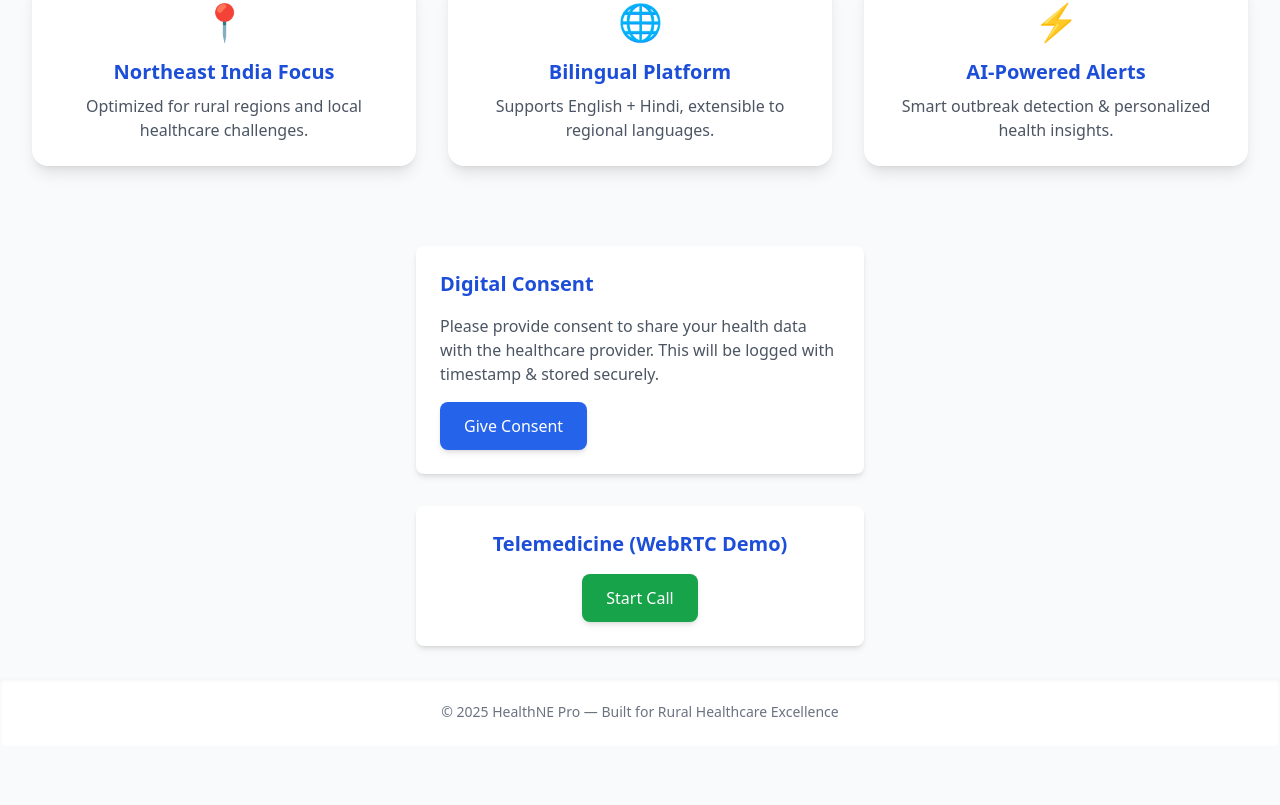
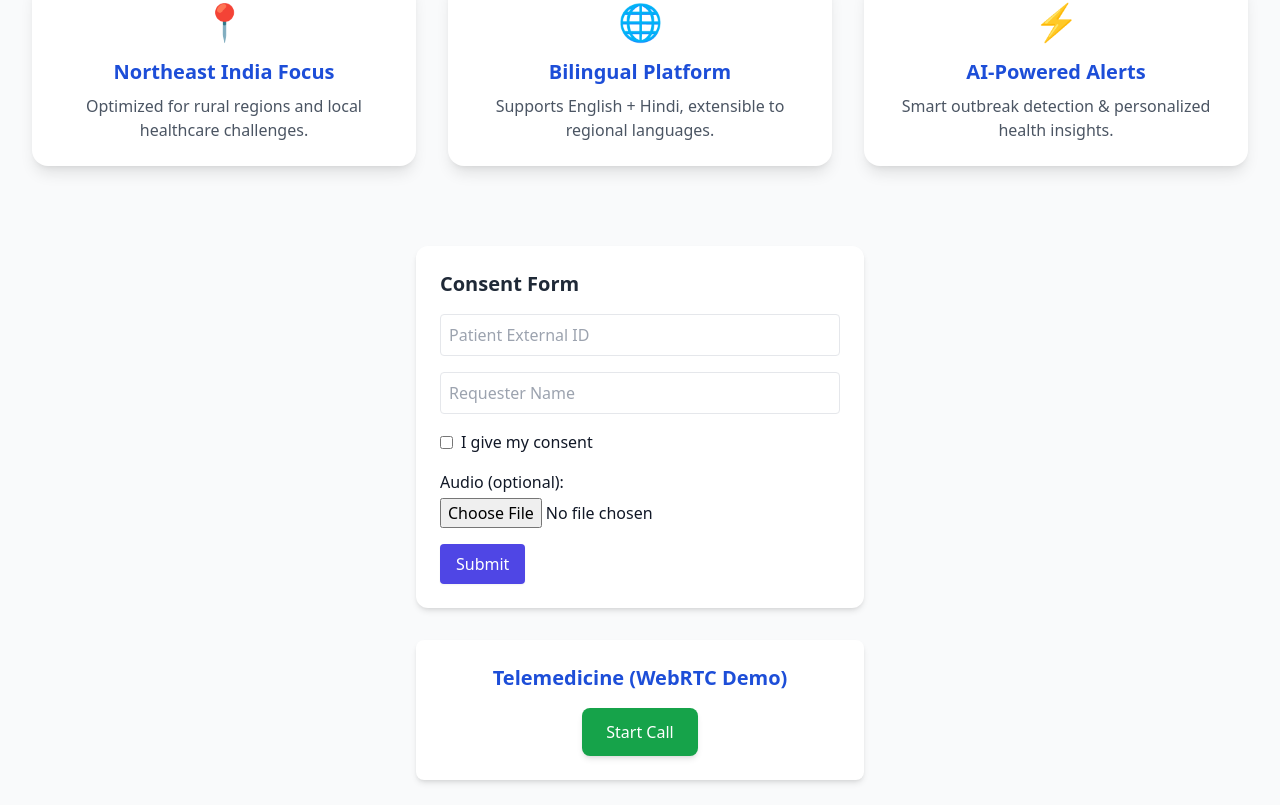
Before and after one commit to AnannyaMahajan/SmartHealth, a React (Create React App) app in the folder Frontend/: page / in a window 1280 px wide. Shown: the part 530-1335 px from the top of the page. Before the commit the page ends 1276 px from the top, so only its background shows below. Built offline with nearby package versions, Linux system fonts and the light colour scheme; the HTML template or start-up script is replaced by a standard one.

Commit message:
Update ConsentForm.js

```diff
--- a/Frontend/src/components/ConsentForm.js
+++ b/Frontend/src/components/ConsentForm.js
@@ -1,32 +1,83 @@
 import React, { useState } from "react";
 
-export default function ConsentForm() {
-  const [consent, setConsent] = useState(false);
+function ConsentForm() {
+  const [patientId, setPatientId] = useState("");
+  const [requester, setRequester] = useState("");
+  const [granted, setGranted] = useState(false);
+  const [audioFile, setAudioFile] = useState(null);
+  const [message, setMessage] = useState("");
 
-  const handleConsent = () => {
-    setConsent(true);
-    alert("✅ Consent recorded with timestamp & audio trail (simulated).");
+  const handleSubmit = async (e) => {
+    e.preventDefault();
+
+    // Create FormData to match FastAPI backend
+    const formData = new FormData();
+    formData.append("patient_external_id", patientId);
+    formData.append("requester", requester);
+    formData.append("granted", granted);
+    if (audioFile) {
+      formData.append("audio", audioFile); // optional
+    }
+
+    try {
+      const res = await fetch("http://localhost:8000/consent/", {
+        method: "POST",
+        body: formData, // must be FormData
+      });
+      const data = await res.json();
+      setMessage(`✅ Consent recorded: ${JSON.stringify(data)}`);
+    } catch (err) {
+      setMessage("⚠️ Could not connect to backend");
+      console.error(err);
+    }
   };
 
   return (
-    <div className="p-6 bg-white rounded-lg shadow-md max-w-md mx-auto my-8">
-      <h2 className="text-xl font-semibold text-blue-700 mb-4">
-        Digital Consent
-      </h2>
-      <p className="text-gray-600 mb-4">
-        Please provide consent to share your health data with the healthcare
-        provider. This will be logged with timestamp & stored securely.
-      </p>
-      {!consent ? (
+    <div className="p-6 bg-white rounded-xl shadow-md max-w-md mx-auto my-8">
+      <h2 className="text-xl font-semibold mb-4">Consent Form</h2>
+      <form onSubmit={handleSubmit} className="space-y-4">
+        <input
+          type="text"
+          placeholder="Patient External ID"
+          value={patientId}
+          onChange={(e) => setPatientId(e.target.value)}
+          className="w-full border p-2 rounded"
+        />
+        <input
+          type="text"
+          placeholder="Requester Name"
+          value={requester}
+          onChange={(e) => setRequester(e.target.value)}
+          className="w-full border p-2 rounded"
+        />
+        <label className="flex items-center">
+          <input
+            type="checkbox"
+            checked={granted}
+            onChange={(e) => setGranted(e.target.checked)}
+            className="mr-2"
+          />
+          I give my consent
+        </label>
+        <label className="flex flex-col">
+          Audio (optional):
+          <input
+            type="file"
+            accept="audio/*"
+            onChange={(e) => setAudioFile(e.target.files[0])}
+            className="mt-1"
+          />
+        </label>
         <button
-          onClick={handleConsent}
-          className="px-6 py-3 bg-blue-600 text-white rounded-lg shadow-md hover:bg-blue-700"
+          type="submit"
+          className="px-4 py-2 bg-indigo-600 text-white rounded hover:bg-indigo-700"
         >
-          Give Consent
+          Submit
         </button>
-      ) : (
-        <p className="text-green-600 font-semibold">✅ Consent Recorded</p>
-      )}
+      </form>
+      {message && <p className="mt-4">{message}</p>}
     </div>
   );
 }
+
+export default ConsentForm;
```
